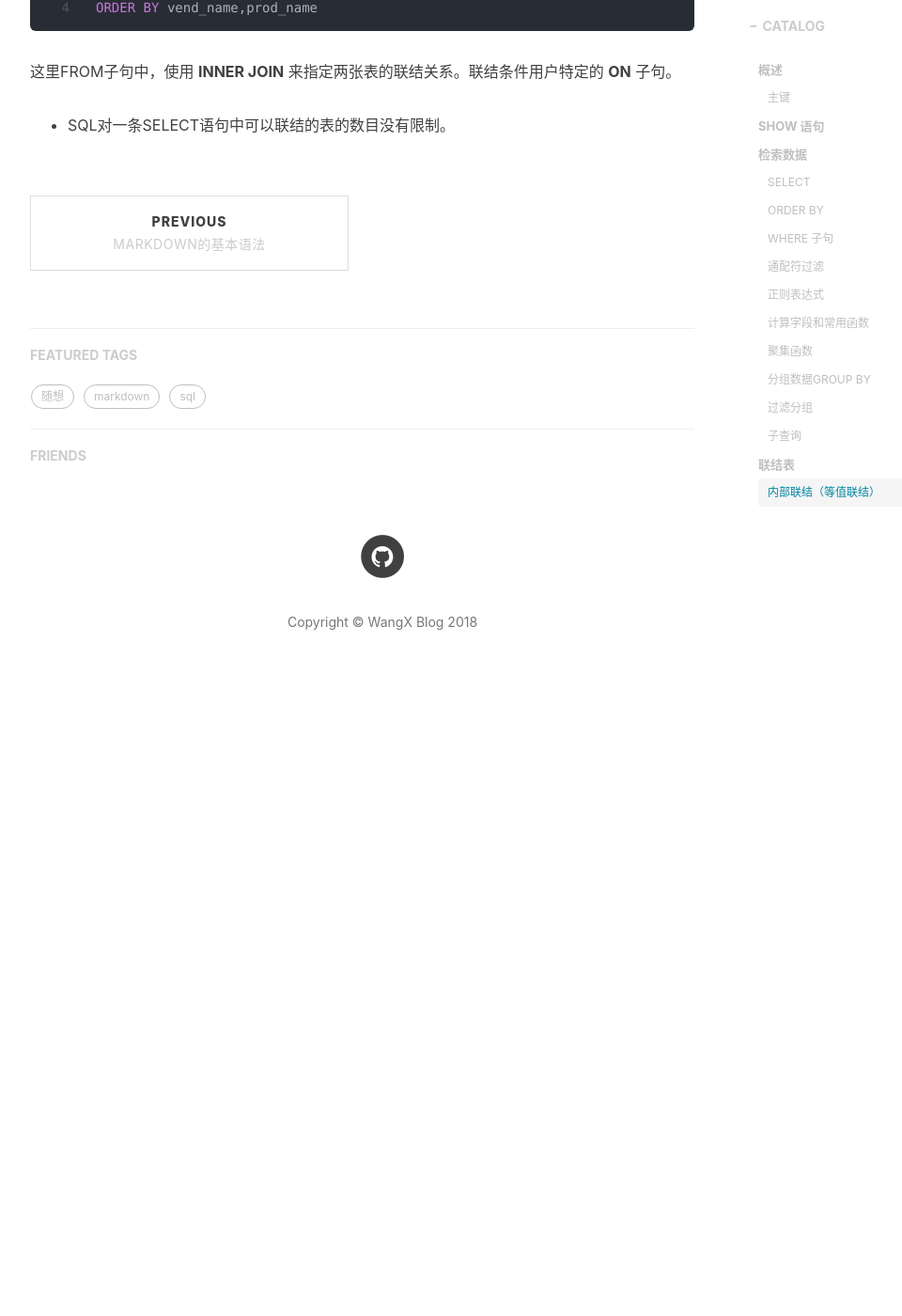
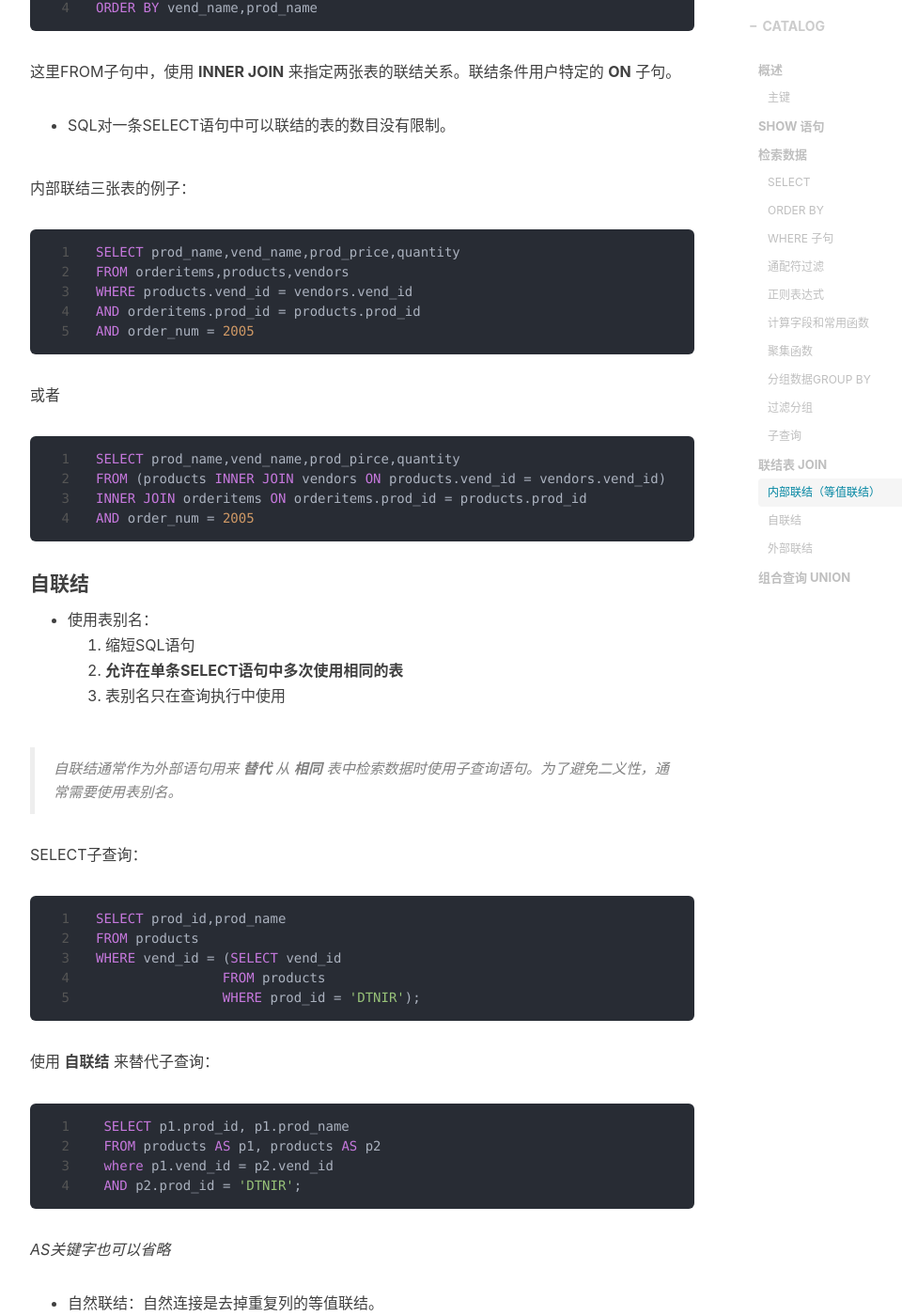
Before and after one commit to fatty-wang/fatty-wang.github.io, a Jekyll site: the page built from _posts/2018-10-12-basic-sql.md, in a window 1280 px wide and 1400 px high, scrolled down 6884 px. Shown: the whole window at 94% size, without its empty margins (233-1193 px from the left). Built offline with Jekyll 4.4.1, drawn with Linux system fonts in a browser that asks for light colours; nearby versions of some CDN libraries; comment, search, counter and statistics services are not loaded; before the commit the page ends 7650 px from its top, so only the background shows below that; some of the changed text lies outside the part shown.

Commit message:
update basic sql

````diff
--- a/_posts/2018-10-12-basic-sql.md
+++ b/_posts/2018-10-12-basic-sql.md
@@ -182,7 +183,7 @@ update 2018-10-16
 * 子查询总是从内向外处理。
 * 子查询一般与IN操作符结合使用，也可以用于=，<>等
 
-## 联结表
+## 联结表 JOIN
 
 >SQL最强大的功能之一就是能够在数据检索查询的执行中 **联结(join)** 表。
 
@@ -215,3 +216,65 @@ ORDER BY vend_name,prod_name
 这里FROM子句中，使用 **INNER JOIN** 来指定两张表的联结关系。联结条件用户特定的 **ON** 子句。
 
 * SQL对一条SELECT语句中可以联结的表的数目没有限制。
+
+内部联结三张表的例子：
+
+```sql
+SELECT prod_name,vend_name,prod_price,quantity
+FROM orderitems,products,vendors
+WHERE products.vend_id = vendors.vend_id
+AND orderitems.prod_id = products.prod_id
+AND order_num = 2005
+```
+或者
+
+```sql
+SELECT prod_name,vend_name,prod_pirce,quantity
+FROM (products INNER JOIN vendors ON products.vend_id = vendors.vend_id)
+INNER JOIN orderitems ON orderitems.prod_id = products.prod_id
+AND order_num = 2005
+```
+
+#### 自联结
+
+* 使用表别名：
+   1. 缩短SQL语句
+   2. **允许在单条SELECT语句中多次使用相同的表**
+   3. 表别名只在查询执行中使用
+
+>自联结通常作为外部语句用来 **替代** 从 **相同** 表中检索数据时使用子查询语句。为了避免二义性，通常需要使用表别名。
+
+SELECT子查询：
+
+```sql
+SELECT prod_id,prod_name
+FROM products
+WHERE vend_id = (SELECT vend_id
+                FROM products
+                WHERE prod_id = 'DTNIR');
+```
+ 使用 **自联结** 来替代子查询：
+
+ ```sql
+ SELECT p1.prod_id, p1.prod_name
+ FROM products AS p1, products AS p2
+ where p1.vend_id = p2.vend_id
+ AND p2.prod_id = 'DTNIR';
+ ```
+*AS关键字也可以省略*
+
+* 自然联结：自然连接是去掉重复列的等值联结。
+
+#### 外部联结
+
+>外部联结：联结的结果中 **包含** 了那些在相关表中 **没有关联关系** 的行的联结
+
+* 外部联结分为左联结(LEFT OUTER JOIN)和右联结(RIGHT OUTER JOIN)。左联结是返回左侧表的所有行，右联结是使用右侧表的所有行。左右联结可以互相转化。
+
+```sql
+SELECT customers.cust_id,orders.order_num
+FROM customers LEFT OUTER JOIN orders
+ON customers.cust_id = orders.cust_id;
+```
+
+## 组合查询 UNION
````
Also changed, not shown: other parts of _posts/2018-10-12-basic-sql.md (+2 -1 lines).
